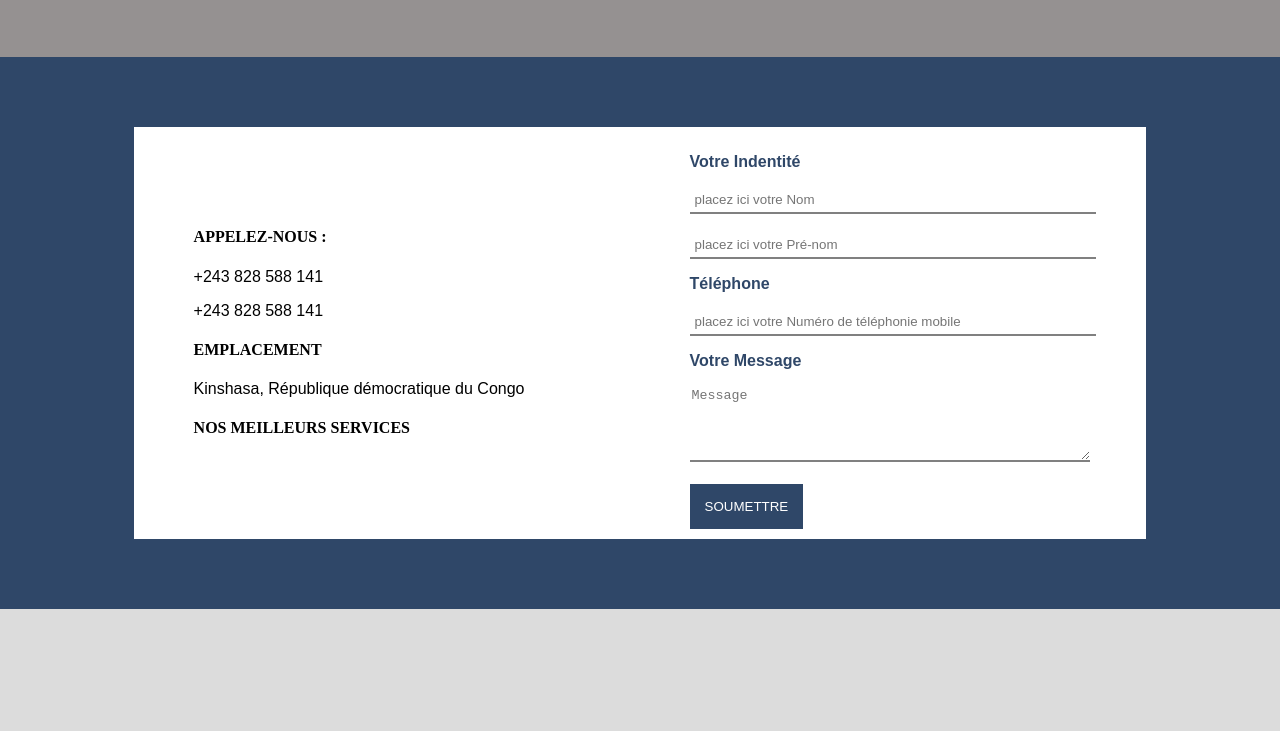
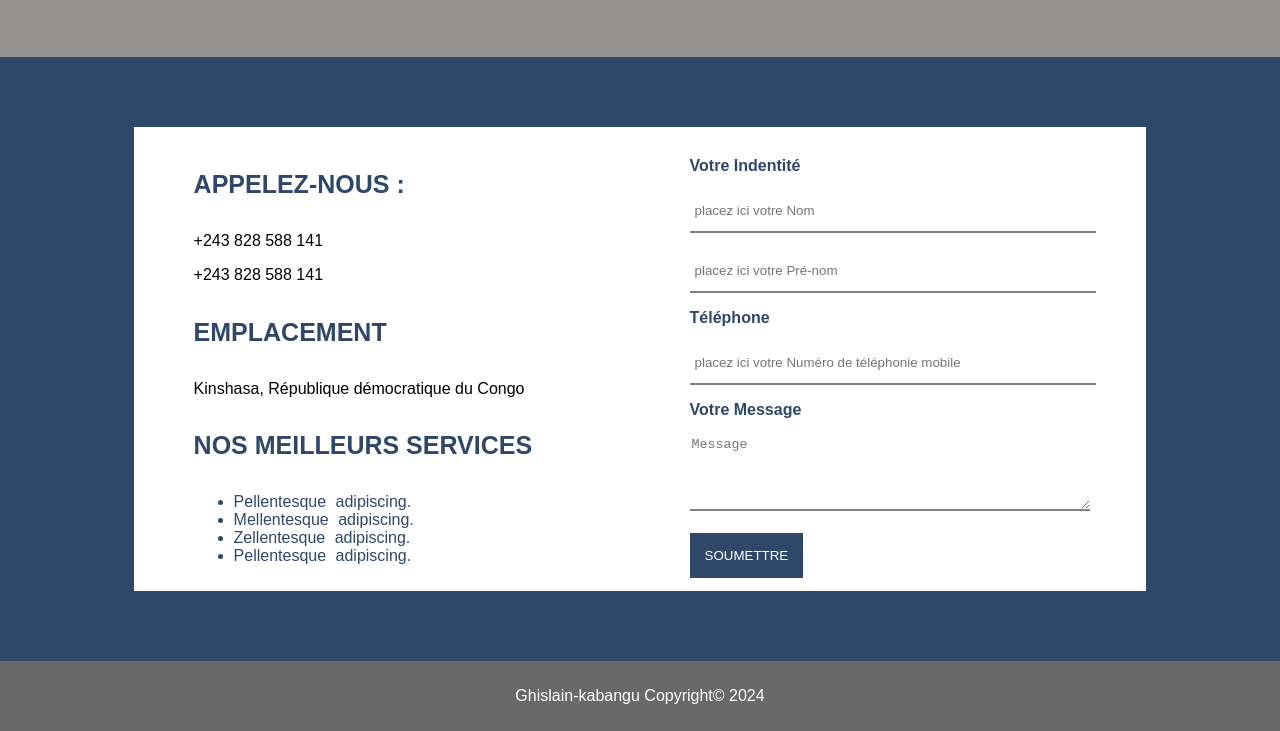
Before and after one commit to ghislainkabangu/cooperative-agency, a plain HTML site: page index.html in a window 1280 px wide. Shown: the part 4586-5317 px from the top of the page. Before the commit the page ends 5195 px from the top, so only its background shows below. Drawn offline with Linux system fonts and the light colour scheme.

Commit message:
Add files via upload

```diff
--- a/index.html
+++ b/index.html
@@ -330,6 +330,13 @@
                 <h4>EMPLACEMENT</h4>
                 <p>Kinshasa, République démocratique du Congo</p>
                 <h4>NOS MEILLEURS SERVICES</h4>
+                <ul>
+                    <li>Pellentesque adipiscing.</li>
+                    <li>Mellentesque adipiscing.</li>
+                    <li>Zellentesque adipiscing.</li>
+                    <li>Pellentesque adipiscing.</li>
+
+                </ul>
             </div>
             <div class="form">
                 <form action="">
@@ -345,6 +352,10 @@
             </div>
         </div>
     </div>
+    <!------------------------footer------------------------------->
+    <footer>
+        <p>Ghislain-kabangu Copyright© 2024</p>
+    </footer>
 </body>
 <script src="index.js"></script>
 
--- a/style.css
+++ b/style.css
@@ -419,10 +419,21 @@ font-size: 30px;
     padding: 10px;
     background-color: white;
     display: flex;
-    justify-content: space-around;
+    justify-content:space-around;
+    flex-wrap: wrap;
 }
 .contact_contenaire div{
     flex-basis: 40%;
+}
+.contact_contenaire div h4{
+    color: rgb(47, 71, 104);
+    font-family: Arial, Helvetica, sans-serif;
+    font-size: 25px;
+}
+.contact_contenaire div ul li{
+    font-family: Arial, Helvetica, sans-serif;
+    color: rgb(47, 71, 104);
+    word-spacing: 5px;
 }
 .form p{
     color: rgb(47, 71, 104);
@@ -430,6 +441,7 @@ font-size: 30px;
 }
 .form input{
     width: 100%;
+    height: 30px;
     border: none;
     padding: 5px;
     border-bottom: 2px solid gray;
@@ -448,6 +460,19 @@ font-size: 30px;
     color: white;
     border: none;
     padding: 15px;
+    transition: ease-in-out 0.5s;
+}
+.form button:hover{
+    padding: 20px;
+    font-weight: bold;
+    transition: ease-in-out 0.5s;
+}
+/*************************************footer**********************************/
+footer{
+    text-align: center;
+    padding: 10px;
+    color: white;
+    background-color: rgba(0, 0, 0, 0.521);
 }
 /******************************media*******************************************/
 @media screen and (max-width:1180px) {
@@ -504,5 +529,11 @@ font-size: 30px;
     .apropos_contenaire div{
         flex-basis: 100%;
     }
-
+    .contact_contenaire{
+        width: 90%;
+    }
+    .contact_contenaire div{
+        flex-basis: 100%;
+        padding: 10px;
+    }
 }
```
